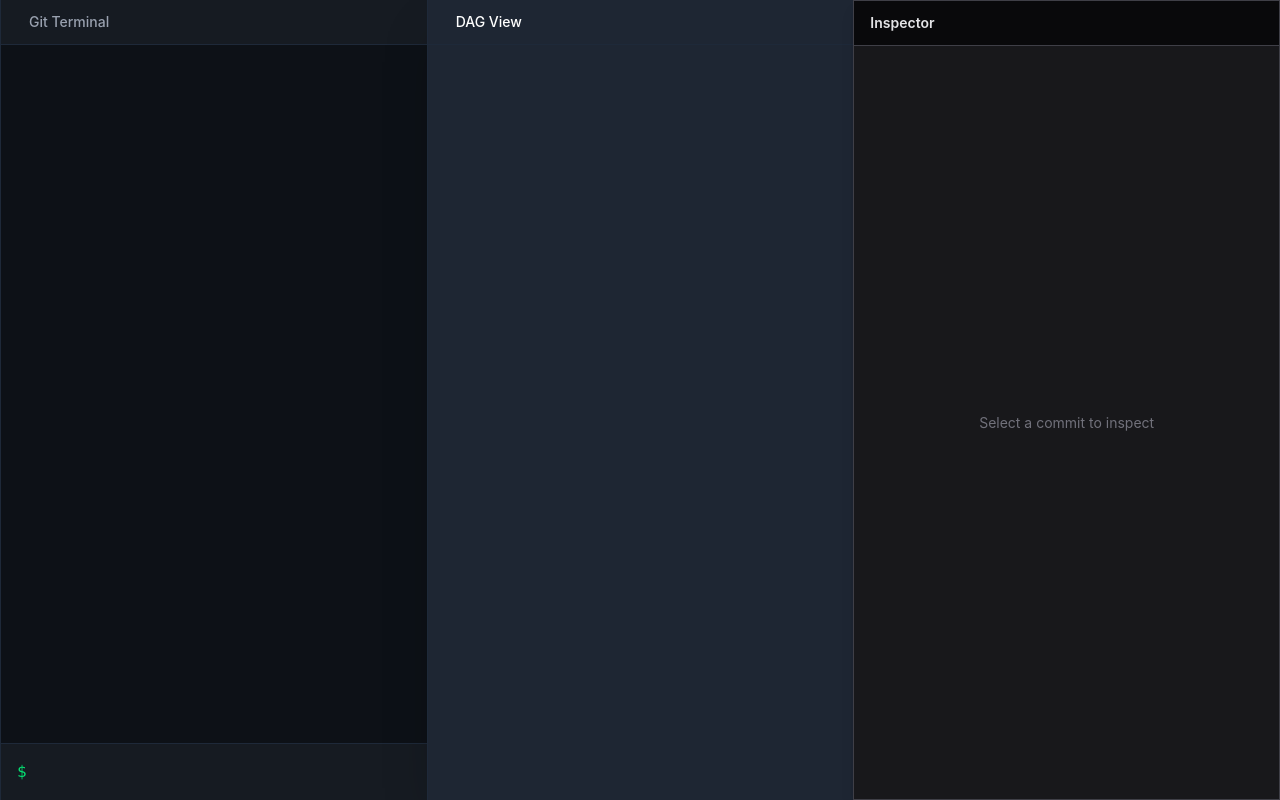
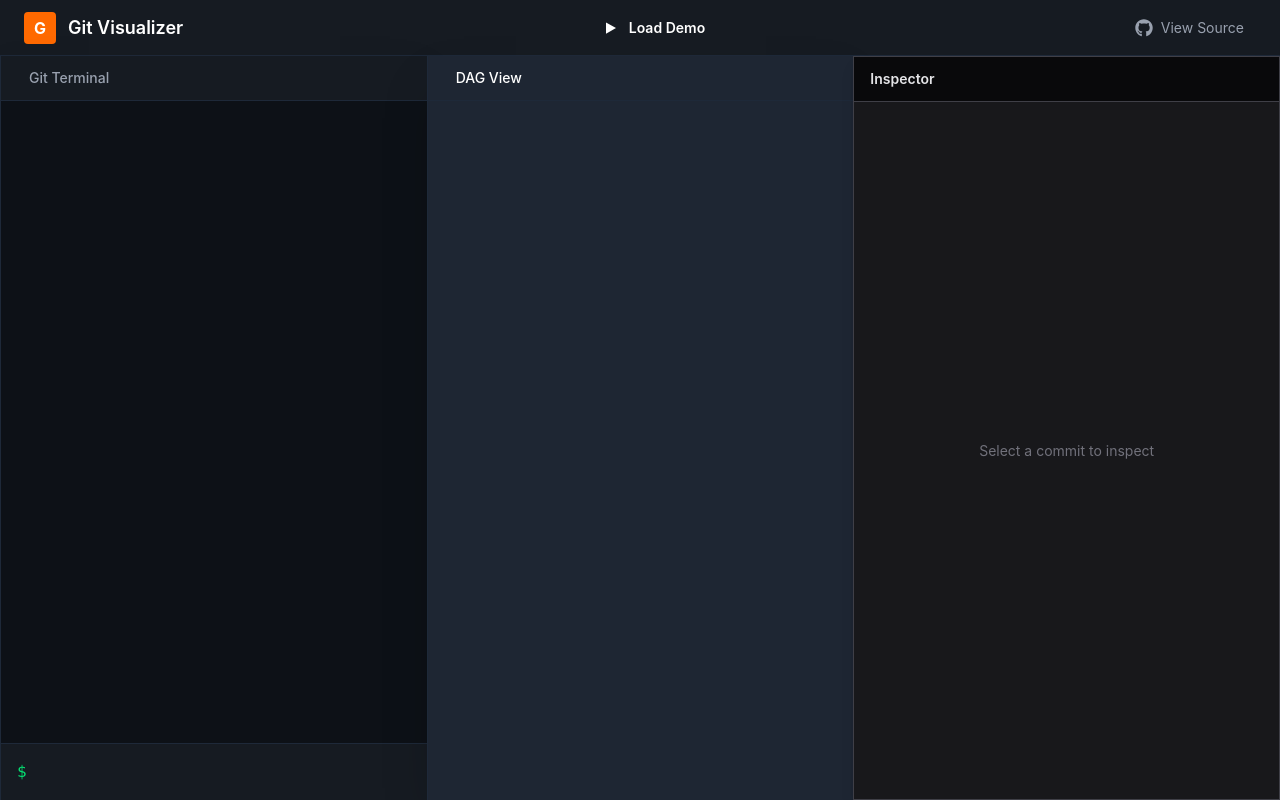
Before and after one commit to aayush64x/Git, a React (Vite) app: page / in a window 1280 px wide. Built offline with nearby package versions, Linux system fonts and the light colour scheme.

Commit message:
added demo

```diff
--- a/package.json
+++ b/package.json
@@ -13,6 +13,7 @@
     "@tailwindcss/vite": "^4.3.1",
     "react": "^19.2.6",
     "react-dom": "^19.2.6",
+    "react-icons": "^5.7.0",
     "tailwindcss": "^4.3.1"
   },
   "devDependencies": {
--- a/src/App.tsx
+++ b/src/App.tsx
@@ -17,8 +17,23 @@ function App() {
     setGraph(repo.getGraph());
   };
 
+  const onClicked = async () => {
+    await repo.add("README.md", "# My Project");
+    await repo.commit("initial commit", "Aayush");
+    await repo.branch("feature");
+    await repo.checkout("feature");
+    await repo.add("login.ts", "export function login() {}");
+    await repo.commit("add login feature", "Aayush");
+    await repo.add("auth.ts", "export function auth() {}");
+    await repo.commit("add auth", "Aayush");
+    await repo.checkout("main");
+    await repo.add("hotfix.ts", "export function fix() {}");
+    await repo.commit("hotfix", "Aayush");
+    onCommand();
+  };
   return (
     <>
+      <Navbar onClicked={onClicked} />
       <div className="grid grid-cols-3 gap-0">
         <div>
           <Terminal repo={repo} onCommand={onCommand} />
--- a/src/components/DAGView.tsx
+++ b/src/components/DAGView.tsx
@@ -8,7 +8,7 @@ interface DagProps {
 const DagView = ({ nodes, edges, onSelectNode }: DagProps) => {
   const positions = getPosition(nodes, edges);
   return (
-    <div className="h-screen bg-[#1e2633] border-l border-gray-800 flex flex-col shadow-2xl">
+    <div className="h-[calc(100vh-3.5rem)] bg-[#1e2633] border-l border-gray-800 flex flex-col shadow-2xl">
       <div className="flex items-center gap-2 px-4 py-3 border-b border-gray-800">
         <span className="ml-3 text-sm text-white font-medium">DAG View</span>
       </div>
@@ -61,7 +61,7 @@ const DagView = ({ nodes, edges, onSelectNode }: DagProps) => {
               </text>
               <text
                 x={pos.x}
-                y={pos.y + 50}
+                y={pos.y + 55}
                 textAnchor="middle"
                 fill="#4ADE80"
                 fontSize="11"
--- a/src/components/Inspector.tsx
+++ b/src/components/Inspector.tsx
@@ -10,7 +10,7 @@ const Inspector = ({ selectedSha }: InspectorProps) => {
 
   if (!selectedSha || !commit) {
     return (
-      <div className="flex h-full flex-col  border border-zinc-700 bg-zinc-900 shadow-lg">
+      <div className="flex h-[calc(100vh-3.5rem)] flex-col border border-zinc-700 bg-zinc-900 shadow-lg">
         {/* Header */}
         <div className="border-b border-zinc-700 bg-zinc-950 px-4 py-3">
           <h2 className="text-sm font-semibold text-zinc-200">
--- a/src/components/NavBar.tsx
+++ b/src/components/NavBar.tsx
@@ -1,35 +1,43 @@
-const Navbar = () => {
+import { FaGithub } from "react-icons/fa";
+interface NavbarProps {
+  onClicked : () => void;
+}
+const Navbar = ({onClicked} : NavbarProps) => {
   return (
-    <nav className="flex h-screen w-16 flex-col items-center border-r border-zinc-800 bg-zinc-950 py-4">
-      {/* Logo */}
-      <div className="mb-8 flex h-10 w-10 items-center justify-center rounded-lg bg-green-500 font-bold text-black">
-        G
+    <header className="flex h-14 items-center justify-between border-b border-gray-800 bg-[#161b22] px-6 shadow-md">
+      <div className="flex items-center gap-3">
+        <div className="flex h-8 w-8 items-center justify-center rounded bg-orange-500 font-bold text-white">
+          G
+        </div>
+
+        <div>
+          <h1 className="text-lg font-semibold text-white">Git Visualizer</h1>
+        </div>
+      </div>
+      <div onClick={onClicked} className="group flex cursor-pointer items-center justify-center gap-2 rounded-md py-4 text-sm font-semibold text-white transition-all duration-200 ease-out hover:scale-[1.03] hover:bg-zinc-800">
+        <svg
+          xmlns="http://www.w3.org/2000/svg"
+          viewBox="0 0 16 16"
+          fill="currentColor"
+          className="h-5 w-5 transition-transform duration-200 group-hover:translate-x-0.5"
+        >
+          <path d="M4 3.5v9l8-4.5-8-4.5z" />
+        </svg>
+        <span>Load Demo</span>
       </div>
 
-      {/* Navigation */}
-      <div className="flex flex-1 flex-col items-center gap-4">
-        <button className="rounded-lg p-2 text-zinc-400 transition hover:bg-zinc-800 hover:text-white">
-          🏠
-        </button>
-
-        <button className="rounded-lg p-2 text-zinc-400 transition hover:bg-zinc-800 hover:text-white">
-          🌳
-        </button>
-
-        <button className="rounded-lg p-2 text-zinc-400 transition hover:bg-zinc-800 hover:text-white">
-          📄
-        </button>
-
-        <button className="rounded-lg p-2 text-zinc-400 transition hover:bg-zinc-800 hover:text-white">
-          ⚙️
-        </button>
+      <div className="flex items-center gap-6 text-sm text-gray-400">
+        <a
+          href="https://github.com/aayush64x/Git"
+          target="_blank"
+          rel="noopener noreferrer"
+          className="flex items-center gap-2 rounded-md px-3 py-2 transition-all hover:bg-zinc-800 hover:text-white"
+        >
+          <FaGithub className="text-lg" />
+          <span>View Source</span>
+        </a>
       </div>
-
-      {/* Bottom */}
-      <button className="rounded-lg p-2 text-zinc-400 transition hover:bg-zinc-800 hover:text-white">
-        ❓
-      </button>
-    </nav>
+    </header>
   );
 };
 
--- a/src/components/Terminal.tsx
+++ b/src/components/Terminal.tsx
@@ -50,7 +50,7 @@ const Terminal = ({ repo, onCommand }: TerminalProps) => {
   };
 
   return (
-    <div className="h-screen bg-[#0d1117] border-l border-gray-800 flex flex-col shadow-2xl">
+    <div className="h-[calc(100vh-3.5rem)] bg-[#0d1117] border-l border-gray-800 flex flex-col shadow-2xl">
       <div className="flex items-center gap-2 px-4 py-3 border-b border-gray-800 bg-[#161b22]">
         <span className="ml-3 text-sm text-gray-400 font-medium">
           Git Terminal
```
Also changed, not shown: src/assets/github.webp (added), 1 other file (tests, documents, lock files or other folders).
